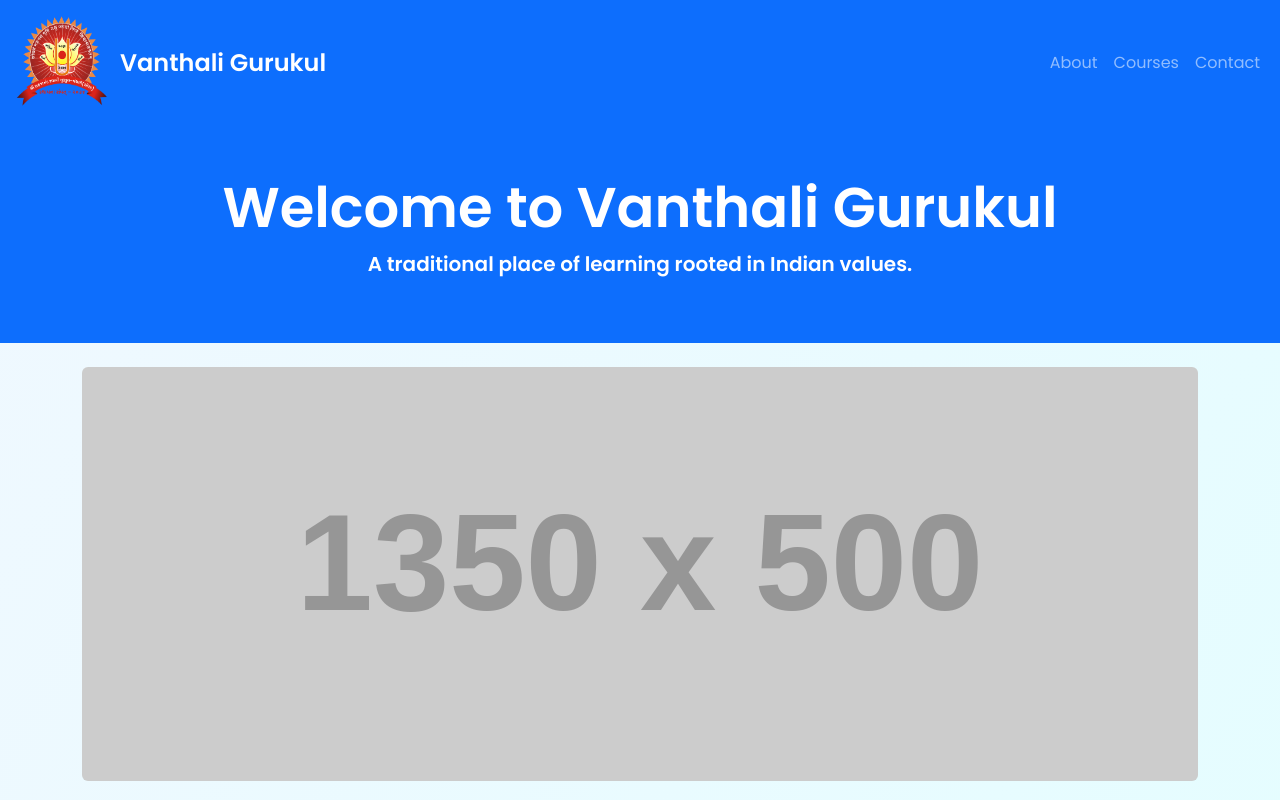
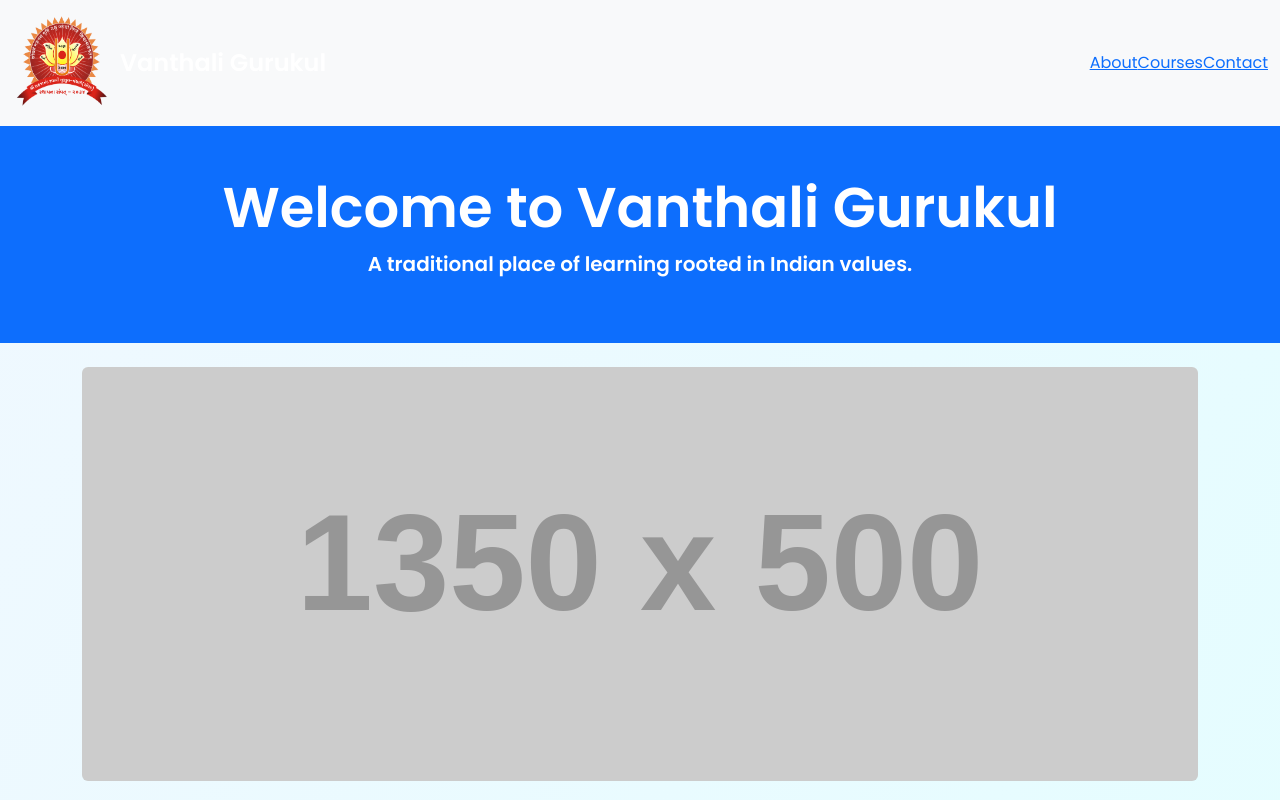
Before and after one commit to vanthaligurukul/vanthaligurukul.github.io, a plain HTML site: page index.html in a window 1280 px wide. Shown: the top 800 px of the page. Drawn offline with nearby package versions, Linux system fonts and the light colour scheme; placeholder pictures from the web are drawn by us.

Commit message:
Update index.html

```diff
--- a/index.html
+++ b/index.html
@@ -95,7 +95,7 @@
 </head>
 <body>
 
- <nav class="navbar navbar-expand-lg navbar-dark bg-primary">
+ <nav class="navbar navbar-expand-lg navbar-dark bg-light">
   <div class="container-fluid">
     <a class="navbar-brand d-flex align-items-center" href="#">
       <img src="images/logo.png" alt="Logo" width="100" height="100" class="me-2">
@@ -106,9 +106,9 @@
     </button>
     <div class="collapse navbar-collapse" id="navbarNav">
       <ul class="navbar-nav ms-auto">
-        <li class="nav-item"><a class="nav-link" href="#about">About</a></li>
-        <li class="nav-item"><a class="nav-link" href="#courses">Courses</a></li>
-        <li class="nav-item"><a class="nav-link" href="#contact">Contact</a></li>
+        <li class="nav-item"><a class="nav-dark" href="#about">About</a></li>
+        <li class="nav-item"><a class="nav-dark" href="#courses">Courses</a></li>
+        <li class="nav-item"><a class="nav-dark" href="#contact">Contact</a></li>
       </ul>
     </div>
   </div>
```
